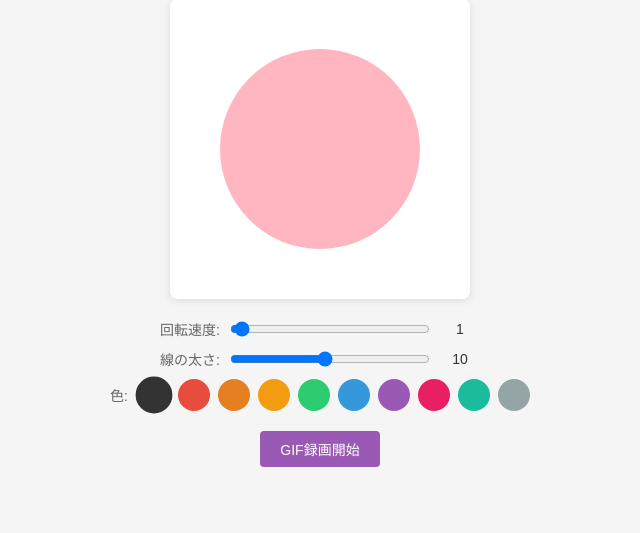
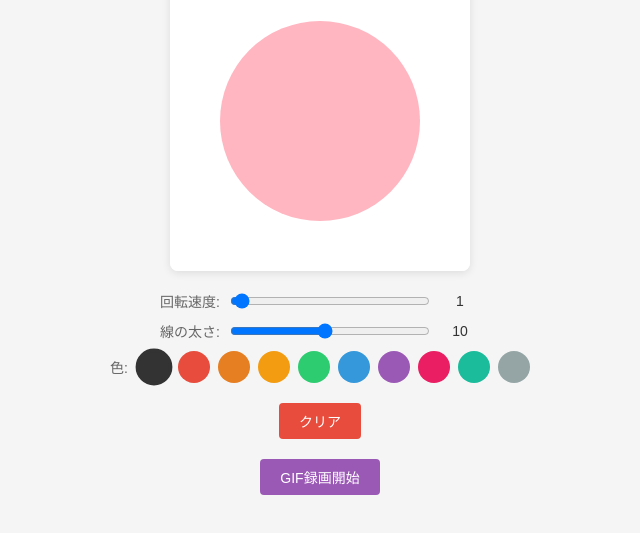
Before and after one commit to nag0yan/rokuro, a plain HTML site: page index.html in a window 1280 px wide. Shown: the part 191-724 px from the top of the page, without its empty margins (320-960 px from the left). Drawn offline with Linux system fonts and the light colour scheme.

Commit message:
クリアボタン

```diff
--- a/index.html
+++ b/index.html
@@ -115,6 +115,22 @@
         background-color: #BDC3C7;
         cursor: not-allowed;
       }
+
+      .clear-button {
+        margin-top: 10px;
+        padding: 8px 20px;
+        background-color: #E74C3C;
+        color: white;
+        border: none;
+        border-radius: 4px;
+        cursor: pointer;
+        font-size: 14px;
+        transition: background-color 0.2s;
+      }
+
+      .clear-button:hover {
+        background-color: #C0392B;
+      }
     </style>
 </head>
 <body>
@@ -136,6 +152,7 @@
         <label>色:</label>
         <div class="color-palette" id="colorPalette"></div>
       </div>
+      <button class="clear-button" id="clearButton">クリア</button>
       <button class="gif-button" id="gifButton">GIF録画開始</button>
     </div>
   </main>
@@ -209,6 +226,13 @@ colors.forEach((color, index) => {
     currentColor = color;
   });
   colorPalette.appendChild(button);
+});
+
+// クリアボタン
+const clearButton = document.getElementById("clearButton");
+clearButton.addEventListener("click", () => {
+  paths.length = 0; // すべてのパスをクリア
+  currentPath = { points: [], lineWidth: lineWidth, color: currentColor };
 });
 
 // GIF録画機能
```
